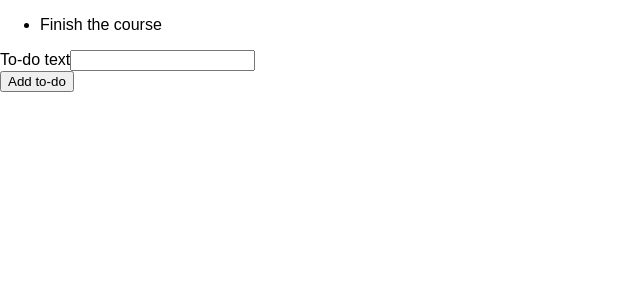
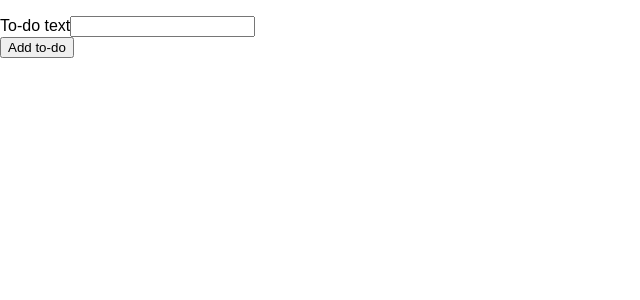
Before and after one commit to jubrito/React-typescript, a React (Create React App) app: page / in a window 1280 px wide. Shown: the top 300 px of the page, without its empty margins (0-640 px from the left). Built offline with nearby package versions, Linux system fonts and the light colour scheme; the HTML template or start-up script is replaced by a standard one.

Commit message:
isolates reusable interface

```diff
--- a/src/App.tsx
+++ b/src/App.tsx
@@ -1,11 +1,16 @@
 import TodoList from './components/TodoList';
 import NewTodo from './components/NewTodo';
 import { useState } from 'react';
+import { Todo } from './components/todo.model'
+
 function App() {
-  const [todos, setTodos] = useState([{ id: "t1", text: "Finish the course" }]);
+  const [todos, setTodos] = useState<{id: string, text: string}[]>([]);
 
   const addHandler = (text: string) => {
     console.log('text', text)
+    let newTodo = todos;
+    newTodo = [...todos, { id: Math.random().toString(), text: text }]
+    setTodos(newTodo);
   }
 
   return (
--- /dev/null
+++ b/src/todo.model.ts
@@ -0,0 +1,4 @@
+export interface Todo {
+    id: string;
+    text: string;
+}
```
